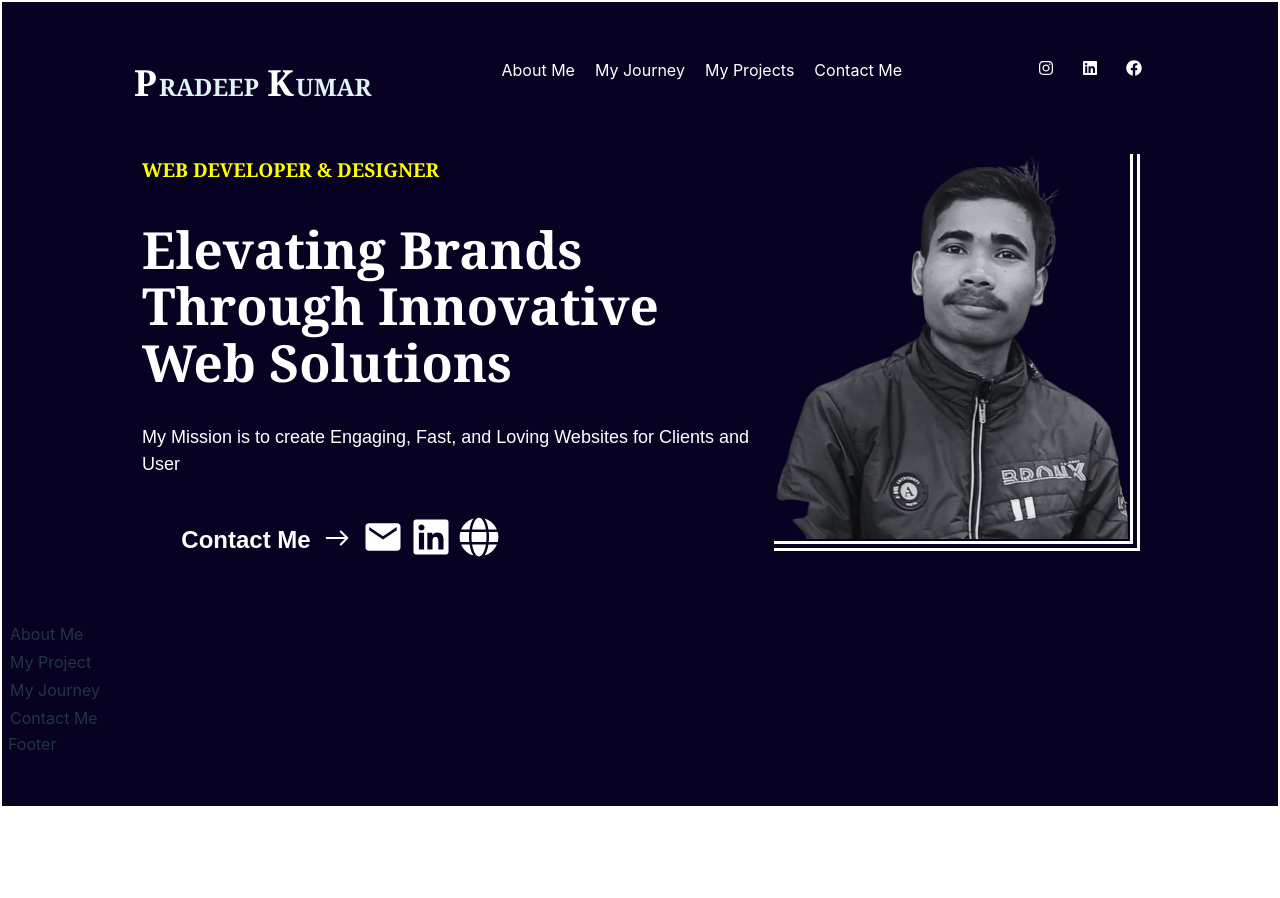
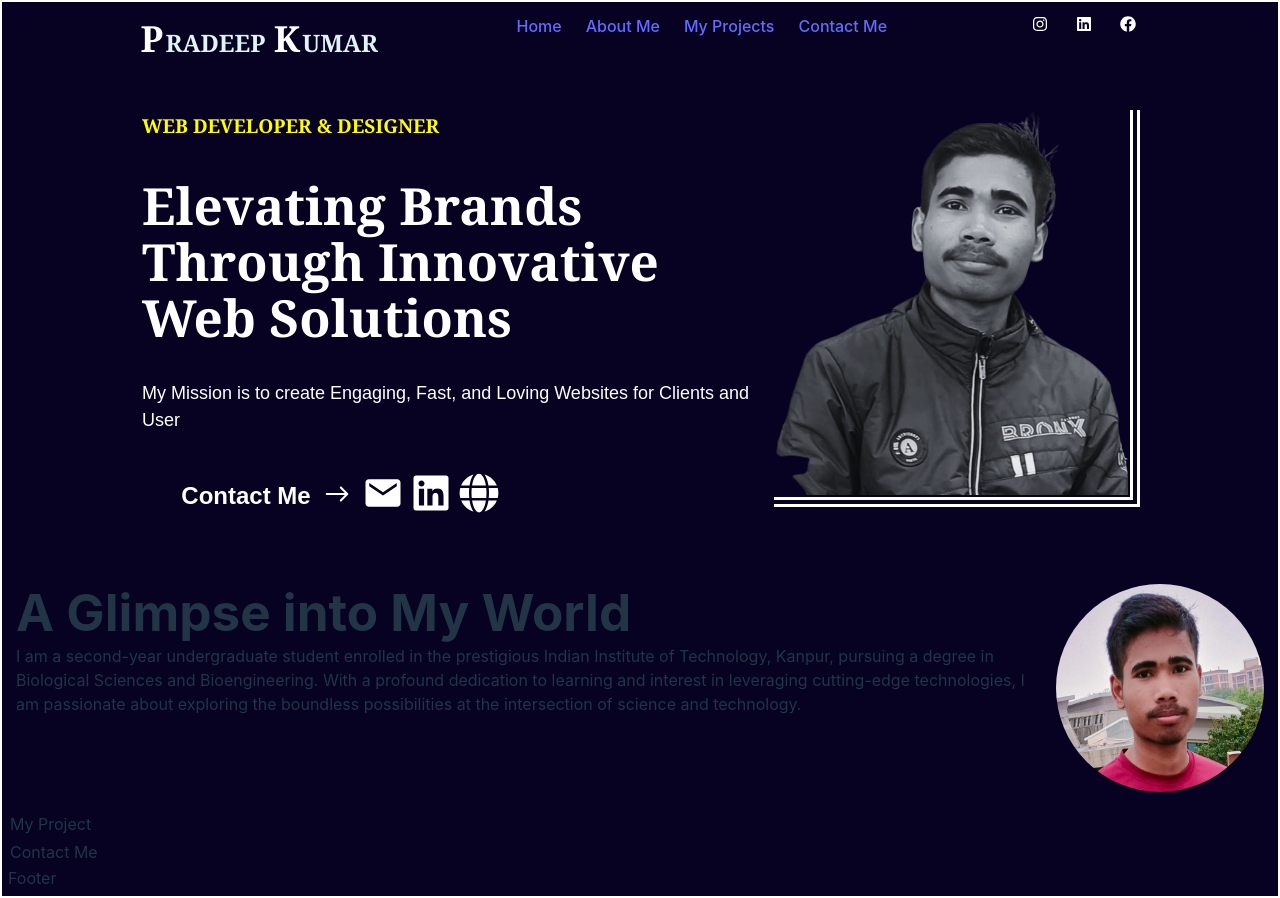
Before and after one commit to pradeepkumar-es/my-portfolio, a React (Vite) app: page / in a window 1280 px wide. Before the commit the page ends 808 px from the top, so only its background shows below. Built offline with nearby package versions, Linux system fonts and the light colour scheme.

Commit message:
linking pages, about me start

```diff
--- a/package.json
+++ b/package.json
@@ -22,6 +22,7 @@
     "eslint-plugin-react": "^7.33.2",
     "eslint-plugin-react-hooks": "^4.6.0",
     "eslint-plugin-react-refresh": "^0.4.5",
+    "react-router-dom": "^6.22.2",
     "vite": "^5.1.0"
   }
 }
--- a/src/App.jsx
+++ b/src/App.jsx
@@ -3,12 +3,25 @@ import reactLogo from './assets/react.svg'
 import viteLogo from '/vite.svg'
 import './App.css'
 import Home from './components/Home'
+import { BrowserRouter, Router, Routes, Route } from 'react-router-dom'
+import AboutMe from './components/AboutMe'
+import Contact from './components/Contact'
+import Projects from './components/Projects'
+import Navbar from './components/Navbar'
 
 function App() {
   return (
     <>
-      <Home/>
-      {alert("Website is under construction")}
+      <BrowserRouter>
+      <Navbar />
+        {alert("Website is under construction")}
+        <Routes>
+          <Route path="/" element={<Home />} />
+          <Route path="/aboutme" element={<AboutMe />} />
+          <Route path="/contact" element={<Contact />} />
+          <Route path="/projects" element={<Projects />} />
+        </Routes>
+      </BrowserRouter>
     </>
   )
 }
--- a/src/components/AboutMe.jsx
+++ b/src/components/AboutMe.jsx
@@ -1,9 +1,23 @@
 import React from 'react'
+import pic from "../images/pradeep-profile.jpg"
+import '../css/about.css'
 
 function AboutMe() {
   return (
-    <div>
-      About Me
+    <div className='about'>
+      <div className="intro">
+        <div className="text">
+          <h1>A Glimpse into My World</h1>
+          <p>I am a second-year undergraduate student
+            enrolled in the prestigious Indian Institute of Technology, Kanpur,
+            pursuing a degree in Biological Sciences and Bioengineering. With a profound
+            dedication to learning and interest in leveraging cutting-edge technologies,
+            I am passionate about exploring the boundless possibilities at the intersection of science
+            and technology.</p>
+        </div>
+        <div className="mypic"><img src={pic} alt='Pradeep'/></div>
+      </div>
+      <div className="journey"></div>
     </div>
   )
 }
--- a/src/components/Home.jsx
+++ b/src/components/Home.jsx
@@ -1,8 +1,6 @@
 import React from "react";
-import Navbar from "./Navbar";
 import AboutMe from './AboutMe'
 import Projects from "./Projects";
-import MyJourney from "./MyJourney";
 import Contact from "./Contact";
 import Footer from "./Footer";
 import pradeepProfile from "../images/pradeep-pic-nobg.png"
@@ -17,7 +15,6 @@ import { IoIosArrowRoundForward } from "react-icons/io";
 export default function Home() {
     return (
         <>
-            <Navbar />
             <div className="home">
             <div className="introduction">
                 <div className="about">
@@ -43,7 +40,6 @@ export default function Home() {
             </div>
             <AboutMe />
             <Projects />
-            <MyJourney />
             <Contact />
             <Footer />
         </div>
--- a/src/components/MyJourney.jsx
+++ /dev/null
@@ -1,11 +0,0 @@
-import React from 'react'
-
-function MyJourney() {
-  return (
-    <div>
-      My Journey
-    </div>
-  )
-}
-
-export default MyJourney
--- a/src/components/Navbar.jsx
+++ b/src/components/Navbar.jsx
@@ -3,6 +3,7 @@ import { FaInstagram, FaLinkedin, FaFacebook } from "react-icons/fa";
 import { GiHamburgerMenu } from "react-icons/gi"
 import { RxCross1 } from "react-icons/rx"
 import "../css/navbar.css"
+import { Link } from 'react-router-dom';
 export default function Navabar() {
     const [openMenu, setOpenMenu] = useState(true);
     function togglemenu() {
@@ -14,10 +15,10 @@ export default function Navabar() {
                 <div className="logo"><h2><span>P</span>RADEEP <span>K</span>UMAR</h2></div>
                 <div className="menu-link">
                     <ul>
-                        <li>About Me</li>
-                        <li>My Journey</li>
-                        <li>My Projects</li>
-                        <li>Contact Me</li>
+                        <li> <Link className='home' to="/">Home</Link> </li>
+                        <li> <Link to="/aboutme">About Me</Link> </li>
+                        <li><Link to="/projects">My Projects</Link></li>
+                        <li><Link to="/contact">Contact Me</Link></li>
                     </ul>
                 </div>
                 <div className="social-link">
@@ -30,13 +31,13 @@ export default function Navabar() {
                 <div className="mobile-menu">
                     <GiHamburgerMenu onClick={togglemenu} className={openMenu ? '' : 'deactivate-hamburgerMenu'} />
                     <div className="showMenuPart">
-                    <div className="cross"><RxCross1 onClick={togglemenu} className={openMenu ? 'activate-cross' : 'crossStyle'} /></div>
-                    <ul className={openMenu ? 'activate-mobileNavbar' : 'mobileMenuStyle'}>
-                        <li>About Me</li>
-                        <li>My Journey</li>
-                        <li>My Projects</li>
-                        <li>Contact Me</li>
-                    </ul>
+                        <div className="cross"><RxCross1 onClick={togglemenu} className={openMenu ? 'activate-cross' : 'crossStyle'} /></div>
+                        <ul className={openMenu ? 'activate-mobileNavbar' : 'mobileMenuStyle'}>
+                            <li> <Link to="/">Home</Link> </li>
+                            <li><Link to="/aboutme">About Me</Link></li>
+                            <li><Link to="/projects">My Projects</Link></li>
+                            <li><Link to="/contact">Contact Me</Link></li>
+                        </ul>
                     </div>
                 </div>
             </div>
--- /dev/null
+++ b/src/css/about.css
@@ -0,0 +1,16 @@
+.about .intro{
+    display: flex;
+    flex-direction: row;
+}
+.about .intro .mypic img{
+    width: 13rem;
+    height: 13rem;
+    border-radius: 50%;
+}
+@media only screen and (max-width:768px){
+    .about .intro{
+        display: flex;
+        flex-direction: column-reverse;
+        align-items: center;
+    }
+}
--- a/src/css/navbar.css
+++ b/src/css/navbar.css
@@ -13,6 +13,9 @@
   gap: 1rem;
   color: white;
 }
+/* .nav .menu-link .home{
+  color: white;
+} */
 .nav .social-link a {
   color: white;
 }
@@ -80,6 +83,9 @@
     border-width: 0px;
     list-style: none;
   }
+  /* .nav .menu-link .home{
+    color: white;
+  } */
 }
 @media only screen and (min-width: 768px) {
 }
```
Also changed, not shown: 1 other file (tests, documents, lock files or other folders).
